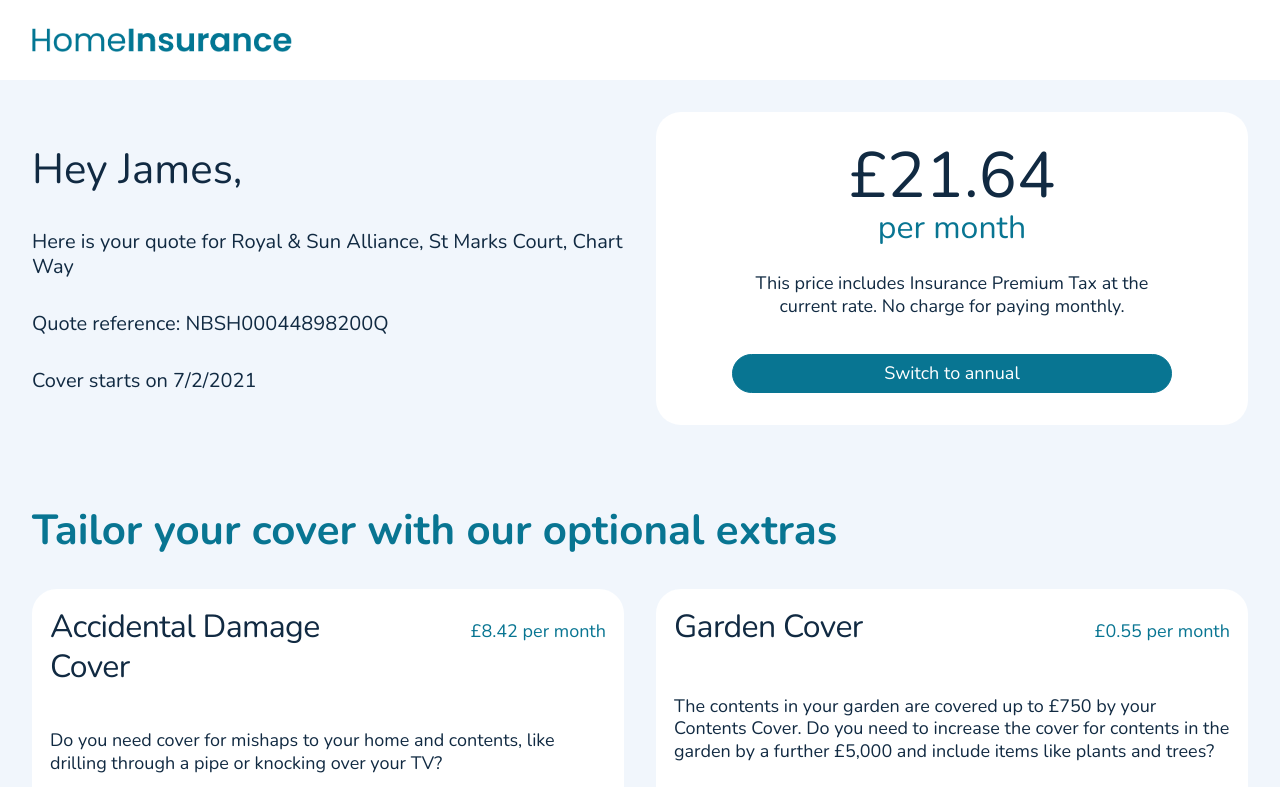
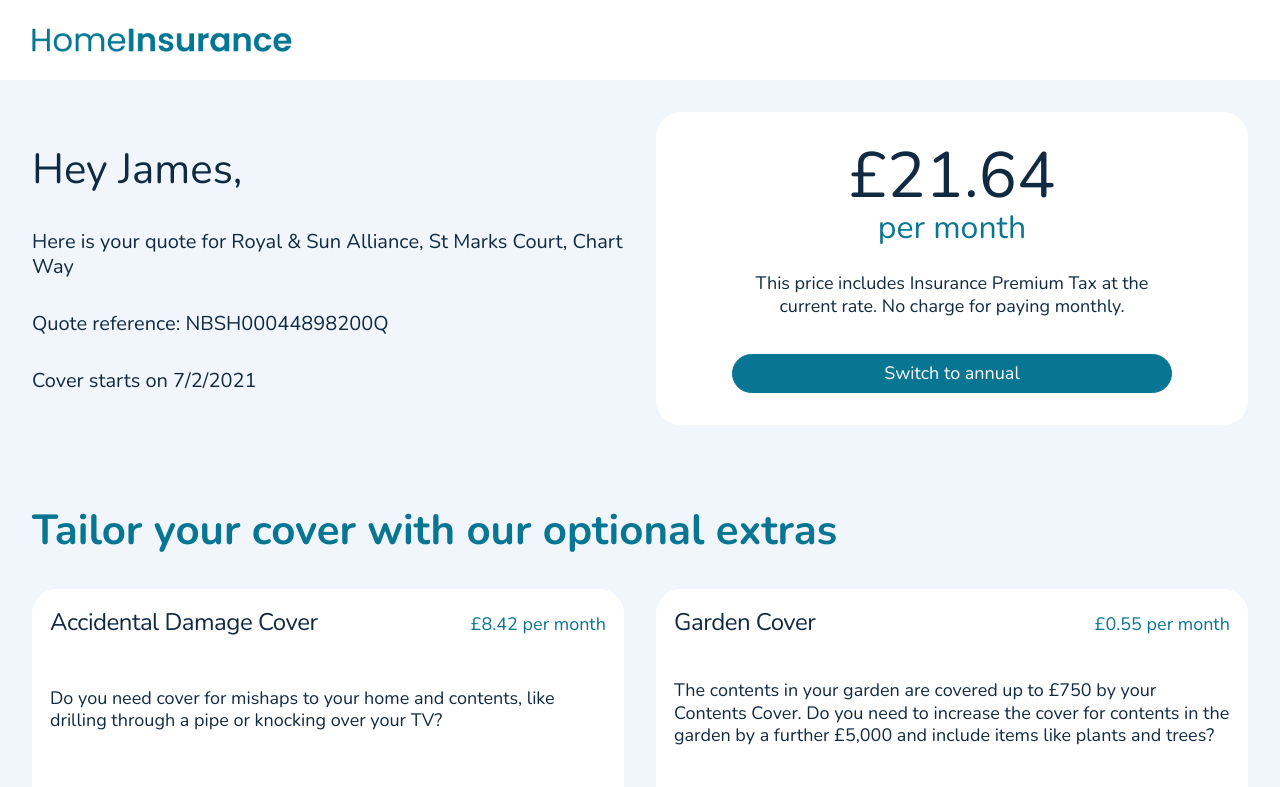
Before and after one commit to LennyBalston/home-insurance-quote-page, a React (Create React App) app: page / in a window 1280 px wide. Shown: the top 787 px of the page. Built offline with nearby package versions, Linux system fonts and the light colour scheme; data requests are answered from the project's data file; a web font is replaced by a local one.

Commit message:
Reduce <h2> size to fit add-on title on single line for desktop

```diff
--- a/src/components/Heading2.js
+++ b/src/components/Heading2.js
@@ -3,7 +3,7 @@ import styled from 'styled-components';
 const Heading2 = styled.h2`
   color: ${(props) => props.theme.font.heading2.color};
   color: ${(props) => props.color && props.theme[props.color]};
-  font-size: ${(props) => props.theme.font.heading2.size};
+  /* font-size: ${(props) => props.theme.font.heading2.size}; */
   font-weight: ${(props) => props.theme.font.heading2.fontWeight};
   letter-spacing: ${(props) => props.theme.font.heading2.letterSpacing};
 
--- a/src/styles/theme.js
+++ b/src/styles/theme.js
@@ -16,6 +16,7 @@ const sizes = {
   16: '1rem',
   18: '1.125rem',
   20: '1.25rem',
+  30: '1.875rem',
   32: '2rem',
   34: '2.125rem',
   40: '2.5rem',
```
